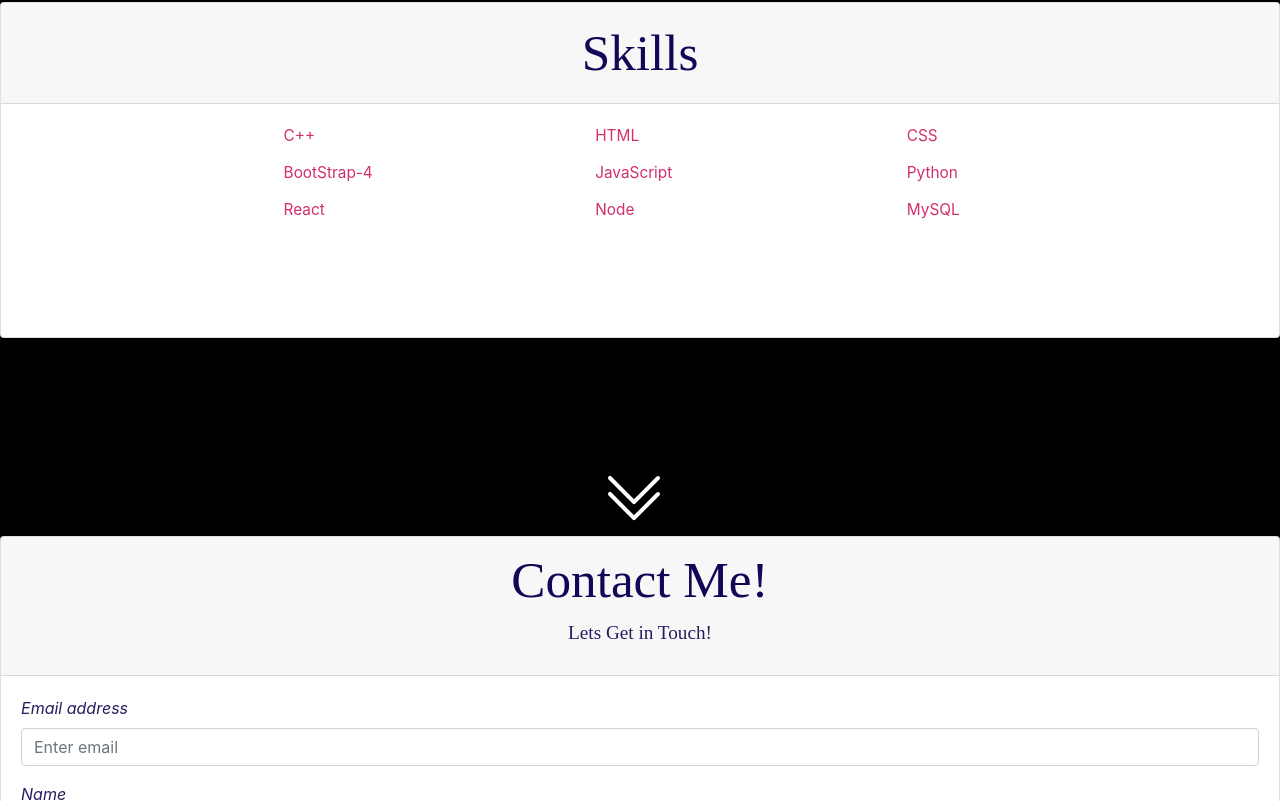
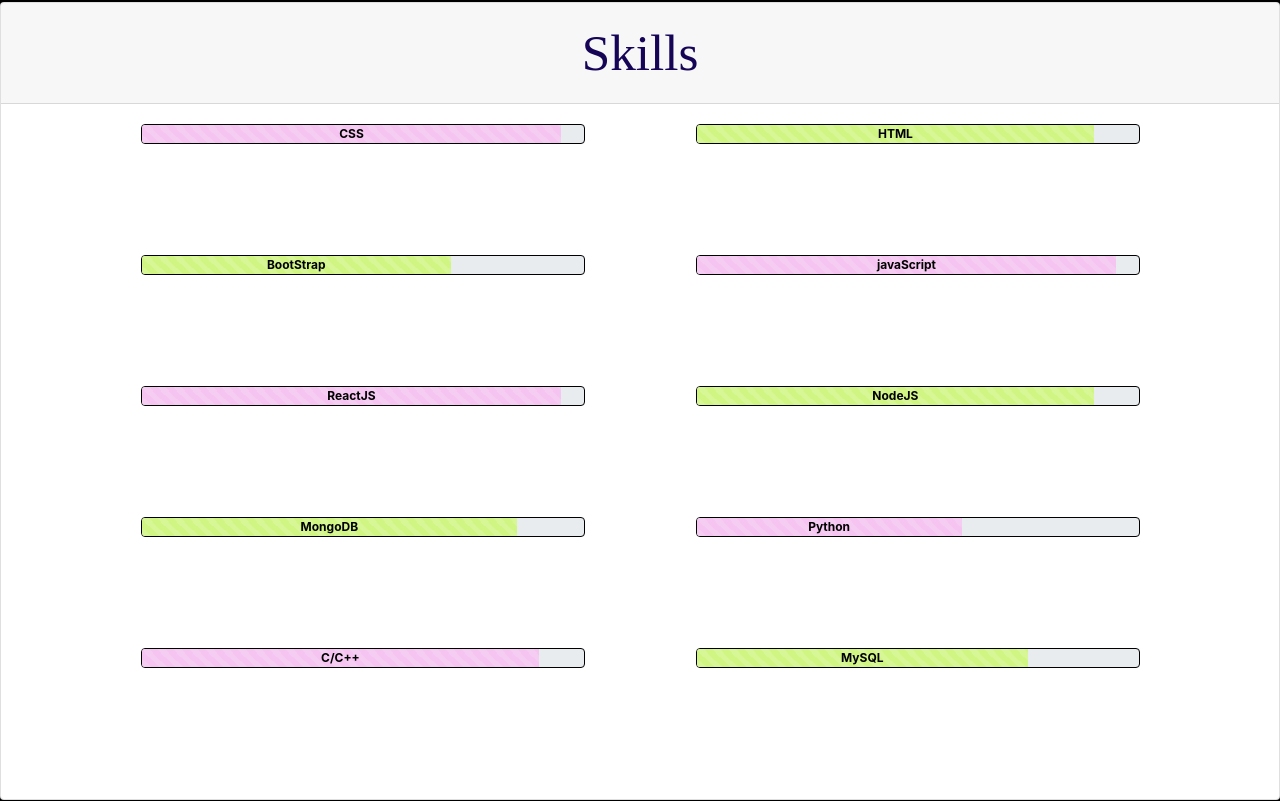
Before and after one commit to shantanu2307/Portfolio, a React (Create React App) app: page / in a window 1280 px wide. Shown: the part 1739-2540 px from the top of the page. Built offline with nearby package versions, Linux system fonts and the light colour scheme.

Commit message:
skills updated

```diff
--- a/src/components/GPCSS.css
+++ b/src/components/GPCSS.css
@@ -21,3 +21,15 @@
   color:royalblue;
   font-family: 'Dancing Script', cursive;
 }
+
+.container{
+  display: flex;
+  flex-wrap: wrap;
+  flex-direction: row;
+  justify-content: center;
+  gap:10%
+}
+
+.container >div{
+  margin-bottom: 10%;
+}
--- a/src/components/Skills.css
+++ /dev/null
@@ -1,14 +0,0 @@
-.container{
-  display: grid;
-  grid-template-columns: 7vw 7vw 7vw;
-  grid-template-rows: 33.33% 33.33% 33.33%;
-  justify-content: center;
-  align-items: center;
-  margin-bottom: 10%;
-  gap:20%;
-}
-
-.item{
-  font-size: 1.2vw;
-  color: rgb(210, 46, 109);
-}
--- a/src/components/Skills.js
+++ b/src/components/Skills.js
@@ -2,7 +2,6 @@
 import { Card } from "react-bootstrap";
 import { ChevronDoubleDown } from "react-bootstrap-icons";
 import "./GPCSS.css";
-import "./Skills.css";
 class Skills extends React.Component {
   render() {
     return (
@@ -11,15 +10,236 @@
           <Card.Header className="heading">Skills</Card.Header>
           <Card.Body>
             <div className="container">
-              <div className="item">C++</div>
-              <div className="item">HTML</div>
-              <div className="item">CSS</div>
-              <div className="item">BootStrap-4</div>
-              <div className="item">JavaScript</div>
-              <div className="item">Python</div>
-              <div className="item">React</div>
-              <div className="item">Node</div>
-              <div className="item">MySQL</div>
+              <div
+                className="progress"
+                style={{
+                  border: "1px solid black",
+                  width: "40%",
+                  height: "40%",
+                }}
+              >
+                <div
+                  className="progress-bar progress-bar-striped progress-bar-animated"
+                  role="progressbar"
+                  aria-valuenow="95"
+                  aria-valuemin="0"
+                  aria-valuemax="100"
+                  style={{
+                    width: "95%",
+                    backgroundColor: "#f5c4f0",
+                    color: "black",
+                  }}
+                >
+                  <b>CSS</b>
+                </div>
+              </div>
+              <div
+                className="progress"
+                style={{
+                  border: "1px solid black",
+                  width: "40%",
+                  height: "40%",
+                }}
+              >
+                <div
+                  className="progress-bar progress-bar-striped progress-bar-animated"
+                  role="progressbar"
+                  aria-valuenow="95"
+                  aria-valuemin="0"
+                  aria-valuemax="100"
+                  style={{
+                    width: "90%",
+                    backgroundColor: "#d0f582",
+                    color: "black",
+                  }}
+                >
+                  <b>HTML</b>
+                </div>
+              </div>
+              <div
+                className="progress"
+                style={{
+                  border: "1px solid black",
+                  width: "40%",
+                  height: "40%",
+                }}
+              >
+                <div
+                  className="progress-bar progress-bar-striped progress-bar-animated"
+                  role="progressbar"
+                  aria-valuenow="95"
+                  aria-valuemin="0"
+                  aria-valuemax="100"
+                  style={{
+                    width: "70%",
+                    backgroundColor: "#d0f582",
+                    color: "black",
+                  }}
+                >
+                  <b>BootStrap</b>
+                </div>
+              </div>
+              <div
+                className="progress"
+                style={{
+                  border: "1px solid black",
+                  width: "40%",
+                  height: "40%",
+                }}
+              >
+                <div
+                  className="progress-bar progress-bar-striped progress-bar-animated"
+                  role="progressbar"
+                  aria-valuenow="95"
+                  aria-valuemin="0"
+                  aria-valuemax="100"
+                  style={{
+                    width: "95%",
+                    backgroundColor: "#f5c4f0",
+                    color: "black",
+                  }}
+                >
+                  <b>javaScript</b>
+                </div>
+              </div>
+              <div
+                className="progress"
+                style={{
+                  border: "1px solid black",
+                  width: "40%",
+                  height: "40%",
+                }}
+              >
+                <div
+                  className="progress-bar progress-bar-striped progress-bar-animated"
+                  role="progressbar"
+                  aria-valuenow="95"
+                  aria-valuemin="0"
+                  aria-valuemax="100"
+                  style={{
+                    width: "95%",
+                    backgroundColor: "#f5c4f0",
+                    color: "black",
+                  }}
+                >
+                  <b>ReactJS</b>
+                </div>
+              </div>
+              <div
+                className="progress"
+                style={{
+                  border: "1px solid black",
+                  width: "40%",
+                  height: "40%",
+                }}
+              >
+                <div
+                  className="progress-bar progress-bar-striped progress-bar-animated"
+                  role="progressbar"
+                  aria-valuenow="95"
+                  aria-valuemin="0"
+                  aria-valuemax="100"
+                  style={{
+                    width: "90%",
+                    backgroundColor: "#d0f582",
+                    color: "black",
+                  }}
+                >
+                  <b>NodeJS</b>
+                </div>
+              </div>
+              <div
+                className="progress"
+                style={{
+                  border: "1px solid black",
+                  width: "40%",
+                  height: "40%",
+                }}
+              >
+                <div
+                  className="progress-bar progress-bar-striped progress-bar-animated"
+                  role="progressbar"
+                  aria-valuenow="95"
+                  aria-valuemin="0"
+                  aria-valuemax="100"
+                  style={{
+                    width: "85%",
+                    backgroundColor: "#d0f582",
+                    color: "black",
+                  }}
+                >
+                  <b>MongoDB</b>
+                </div>
+              </div>
+              <div
+                className="progress"
+                style={{
+                  border: "1px solid black",
+                  width: "40%",
+                  height: "40%",
+                }}
+              >
+                <div
+                  className="progress-bar progress-bar-striped progress-bar-animated"
+                  role="progressbar"
+                  aria-valuenow="95"
+                  aria-valuemin="0"
+                  aria-valuemax="100"
+                  style={{
+                    width: "60%",
+                    backgroundColor: "#f5c4f0",
+                    color: "black",
+                  }}
+                >
+                  <b>Python</b>
+                </div>
+              </div>
+              <div
+                className="progress"
+                style={{
+                  border: "1px solid black",
+                  width: "40%",
+                  height: "40%",
+                }}
+              >
+                <div
+                  className="progress-bar progress-bar-striped progress-bar-animated"
+                  role="progressbar"
+                  aria-valuenow="95"
+                  aria-valuemin="0"
+                  aria-valuemax="100"
+                  style={{
+                    width: "90%",
+                    backgroundColor: "#f5c4f0",
+                    color: "black",
+                  }}
+                >
+                  <b>C/C++</b>
+                </div>
+              </div>
+              <div
+                className="progress"
+                style={{
+                  border: "1px solid black",
+                  width: "40%",
+                  height: "40%",
+                }}
+              >
+                <div
+                  className="progress-bar progress-bar-striped progress-bar-animated"
+                  role="progressbar"
+                  aria-valuenow="95"
+                  aria-valuemin="0"
+                  aria-valuemax="100"
+                  style={{
+                    width: "75%",
+                    backgroundColor: "#d0f582",
+                    color: "black",
+                  }}
+                >
+                  <b>MySQL</b>
+                </div>
+              </div>
             </div>
           </Card.Body>
         </Card>
```
Also changed, not shown: 1 other file (tests, documents, lock files or other folders).
